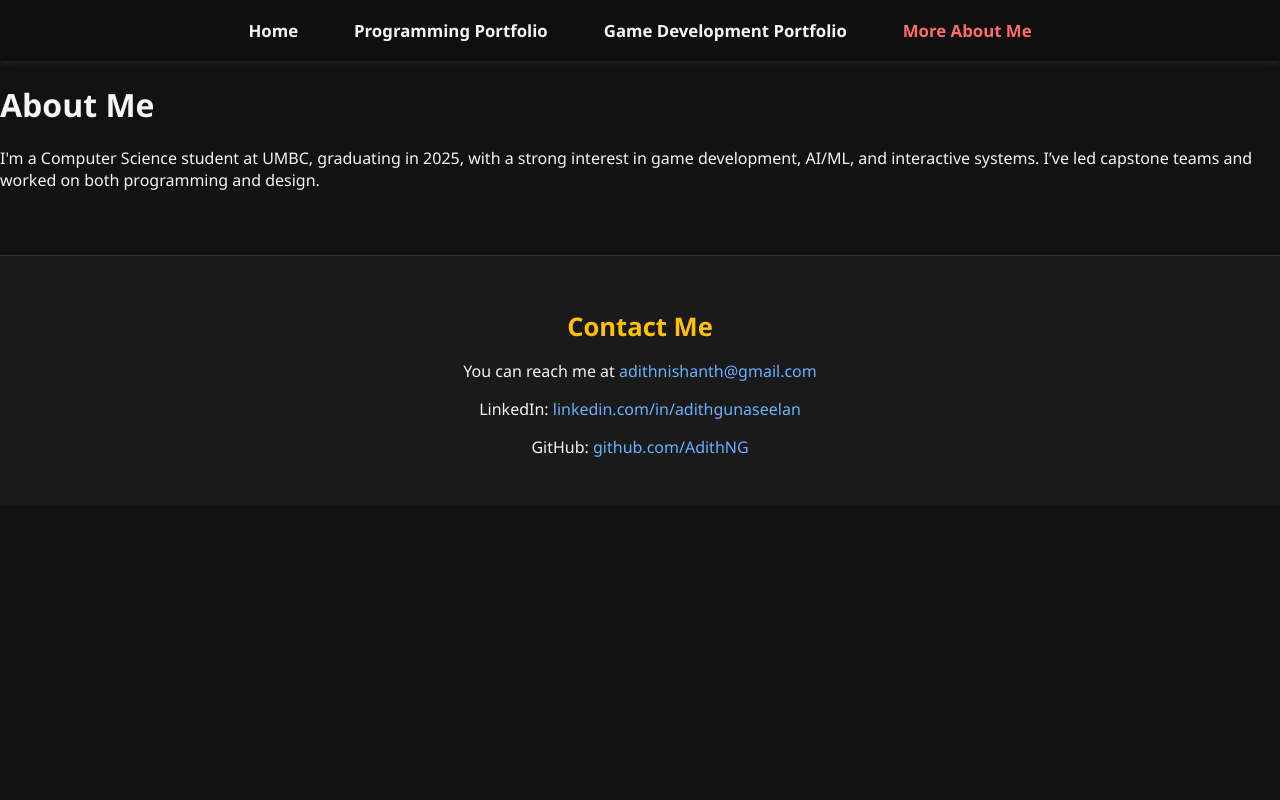
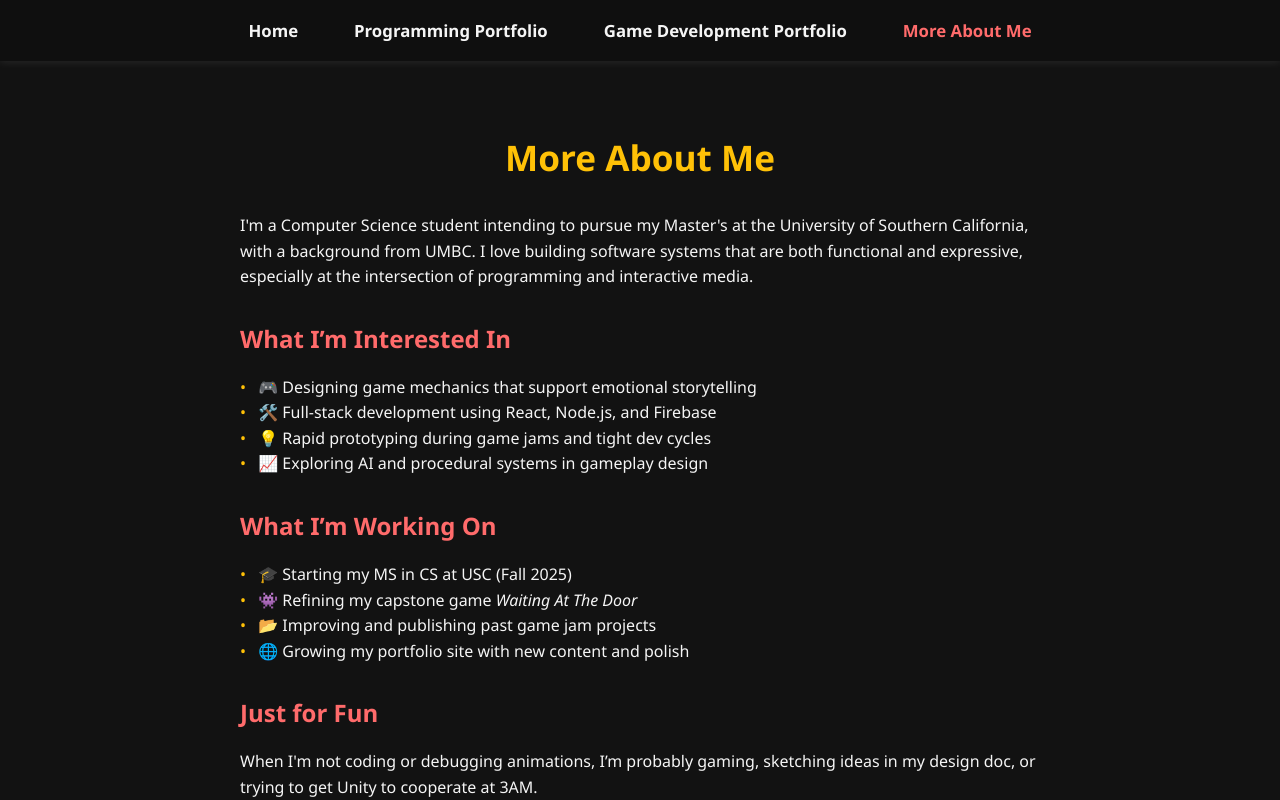
Before and after one commit to AdithNG/Portfolio, a React (Create React App) app: page /Portfolio/about in a window 1280 px wide. Shown: the top 800 px of the page. Built offline with nearby package versions, Linux system fonts and the light colour scheme.

Commit message:
Added about me section

```diff
--- a/src/index.css
+++ b/src/index.css
@@ -188,3 +188,39 @@ body {
   color: #ffc107;
   margin-bottom: 1rem;
 }
+
+.about-page {
+  max-width: 800px;
+  margin: auto;
+  padding: 3rem 1rem;
+  color: #f5f5f5;
+}
+
+.about-page h1 {
+  font-size: 2.2rem;
+  text-align: center;
+  color: #ffc107;
+  margin-bottom: 2rem;
+}
+
+.about-page h2 {
+  color: #ff6b6b;
+  margin-top: 2rem;
+}
+
+.about-page p,
+.about-page li {
+  font-size: 1rem;
+  line-height: 1.6;
+}
+
+.about-page ul {
+  list-style: none;
+  padding-left: 0;
+}
+
+.about-page li::before {
+  content: '• ';
+  color: #ffc107;
+  margin-right: 0.5rem;
+}
--- a/src/pages/About.js
+++ b/src/pages/About.js
@@ -1,11 +1,51 @@
+import { useEffect } from 'react';
+import AOS from 'aos';
+import 'aos/dist/aos.css';
+
 function About() {
+  useEffect(() => {
+    AOS.init({ once: true });
+  }, []);
+
   return (
-    <div className="content">
-      <h1>About Me</h1>
-      <p>
-        I'm a Computer Science student at UMBC, graduating in 2025, with a strong interest in game development, AI/ML, and interactive systems. I’ve led capstone teams and worked on both programming and design.
-      </p>
+    <div className="about-page">
+      <h1 data-aos="fade-up">More About Me</h1>
+
+      <section data-aos="fade-up" data-aos-delay="100">
+        <p>
+          I'm a Computer Science student intending to pursue my Master's at the University of Southern California, with a background from UMBC.
+          I love building software systems that are both functional and expressive, especially at the intersection of programming and interactive media.
+        </p>
+      </section>
+
+      <section data-aos="fade-up" data-aos-delay="200">
+        <h2>What I’m Interested In</h2>
+        <ul>
+          <li>🎮 Designing game mechanics that support emotional storytelling</li>
+          <li>🛠️ Full-stack development using React, Node.js, and Firebase</li>
+          <li>💡 Rapid prototyping during game jams and tight dev cycles</li>
+          <li>📈 Exploring AI and procedural systems in gameplay design</li>
+        </ul>
+      </section>
+
+      <section data-aos="fade-up" data-aos-delay="300">
+        <h2>What I’m Working On</h2>
+        <ul>
+          <li>🎓 Starting my MS in CS at USC (Fall 2025)</li>
+          <li>👾 Refining my capstone game <em>Waiting At The Door</em></li>
+          <li>📂 Improving and publishing past game jam projects</li>
+          <li>🌐 Growing my portfolio site with new content and polish</li>
+        </ul>
+      </section>
+
+      <section data-aos="fade-up" data-aos-delay="400">
+        <h2>Just for Fun</h2>
+        <p>
+          When I'm not coding or debugging animations, I’m probably gaming, sketching ideas in my design doc, or trying to get Unity to cooperate at 3AM.
+        </p>
+      </section>
     </div>
   );
 }
+
 export default About;
--- a/src/pages/ProgrammingPortfolio.js
+++ b/src/pages/ProgrammingPortfolio.js
@@ -34,7 +34,7 @@ function ProgrammingPortfolio() {
         <div className="text">
           <h2>Teaching Assistant – UMBC</h2>
           <p>
-            Mentored over 600 CS students across core subjects including <strong>Data Structures</strong>, <strong>AI</strong>, and <strong>Security</strong>.
+            Mentored over 600 CS students across core subjects including <strong>Python</strong>, <strong>C++</strong>, and <strong>Data Structures</strong>.
             Led review sessions, debugged code, and promoted concept mastery through hands-on learning.
           </p>
         </div>
```
